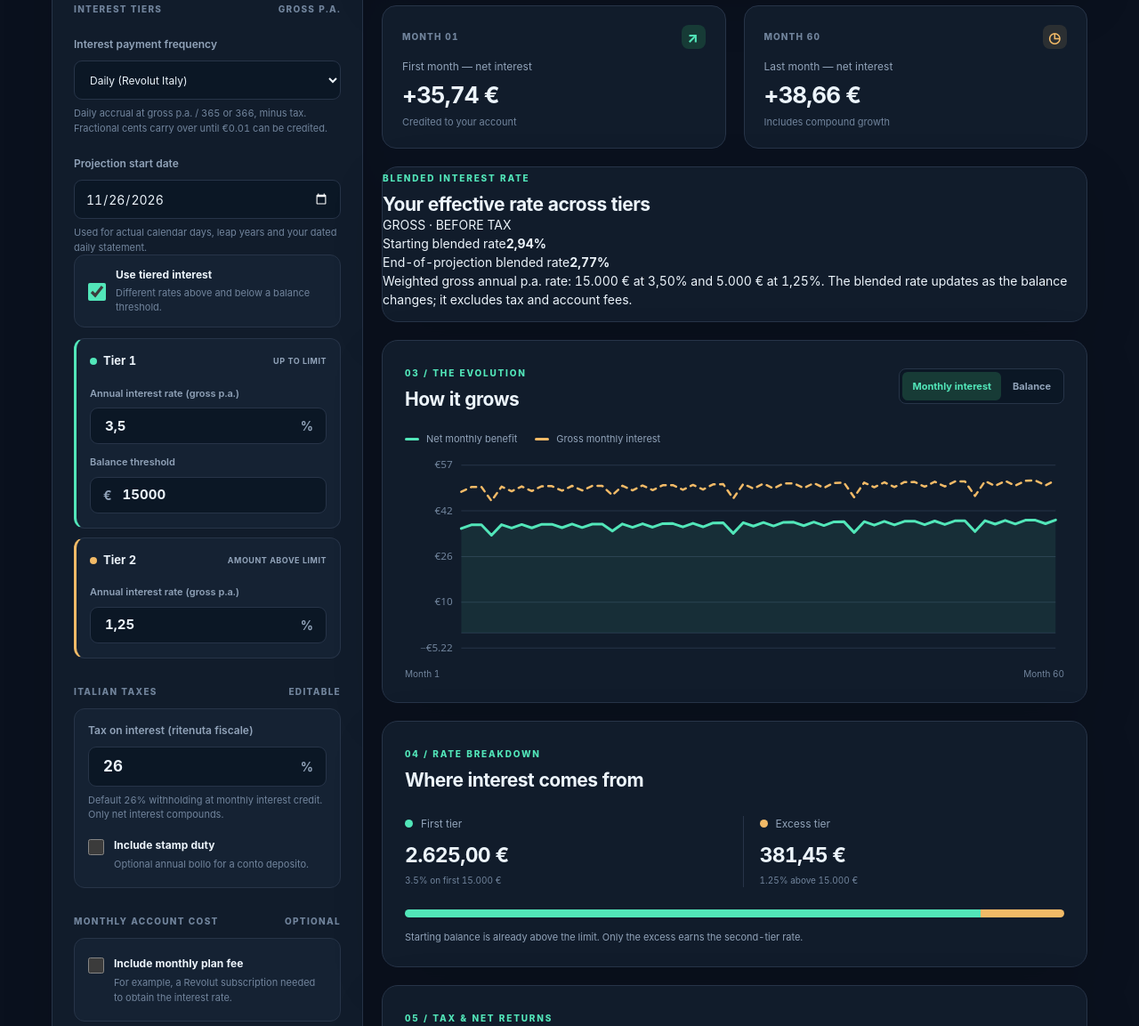
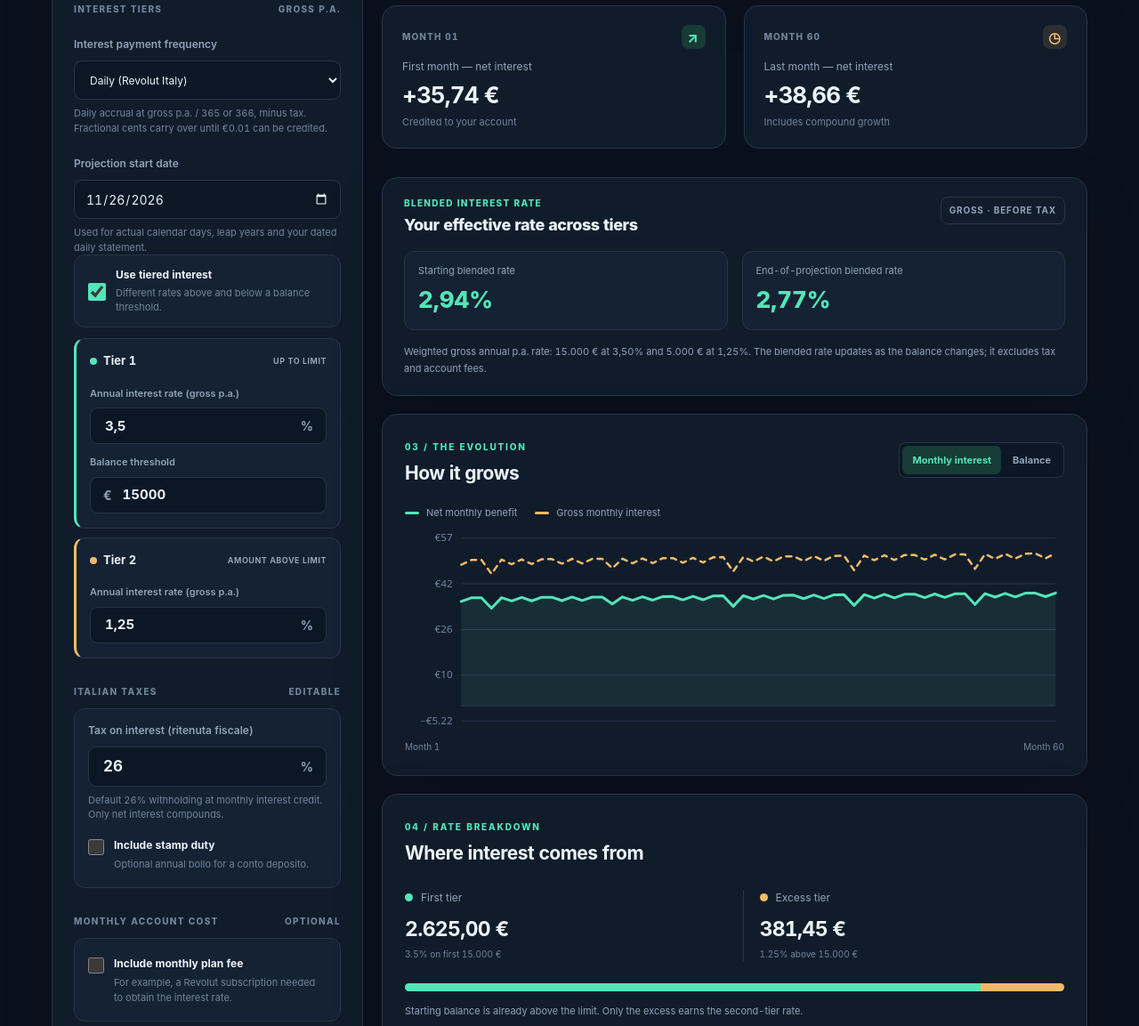
Before and after one commit to martinmarkpalmisano/savings-studio, a plain HTML site: page index.html in a window 1280 px wide. Shown: the part 753-1906 px from the top of the page at 89% size. Drawn offline with Linux system fonts and the light colour scheme.

Commit message:
Style blended interest indicator and correct single-rate table column visibility

```diff
--- a/assets/styles.css
+++ b/assets/styles.css
@@ -35,8 +35,8 @@ td.tax-amount{color:var(--amber)}
 .tier-mode-control small{line-height:1.45}
 .threshold-control[hidden],#excessTierCard[hidden]{display:none!important}
 body[data-rate-mode="single"] .breakdown-panel{display:none}
-body[data-rate-mode="single"] .statement-panel th:nth-child(4),
-body[data-rate-mode="single"] .statement-panel td:nth-child(4){display:none}
+body[data-rate-mode="single"] .statement-panel:not(#dailyStatementSection) th:nth-child(5),
+body[data-rate-mode="single"] .statement-panel:not(#dailyStatementSection) td:nth-child(5){display:none}
 
 /* Optional monthly plan subscription: external expense, not a savings withdrawal */
 #monthlyFeeContainer[hidden]{display:none!important}
@@ -62,3 +62,17 @@ body[data-rate-mode="single"] .statement-panel td:nth-child(4){display:none}
 .seo-guide-grid p{margin:0 0 9px}
 .seo-guide .guide-disclaimer{font-size:11px;color:var(--muted-2);border-top:1px solid var(--line);padding-top:15px}
 @media(max-width:650px){.seo-guide{padding:20px 19px}.seo-guide-grid{grid-template-columns:1fr;gap:3px}.seo-guide-body{font-size:12px}}
+
+/* Gross blended annual rate — one rate reflecting the weight of each tier */
+.blended-panel{padding:21px 24px;margin-top:12px}
+.blended-heading{display:flex;align-items:flex-start;justify-content:space-between;gap:12px;flex-wrap:wrap}
+.blended-heading .eyebrow{display:block;color:var(--mint);letter-spacing:.13em;font-weight:800;font-size:10px}
+.blended-heading h2{color:var(--text);font-size:18px;font-weight:760;line-height:1.35;margin:5px 0}
+.blended-tag{border-radius:8px;border:1px solid var(--line);color:var(--muted);font-size:10px;letter-spacing:.08em;font-weight:750;padding:7px 9px}
+.blended-values{display:grid;grid-template-columns:repeat(2,minmax(0,1fr));gap:16px;margin-top:12px}
+.blended-values>div{background:var(--card-2);border:1px solid var(--line);border-radius:11px;padding:14px 15px;min-width:0}
+.blended-values span{display:block;color:var(--muted);font-size:11px;line-height:1.4;margin-bottom:5px}
+.blended-values strong{display:block;color:var(--mint);font-size:26px;font-weight:800;font-variant-numeric:tabular-nums}
+.blended-note{color:var(--muted);font-size:11px;line-height:1.65;margin:15px 0 0}
+td.blended-cell{font-weight:750;color:var(--mint);white-space:nowrap}
+@media(max-width:450px){.blended-panel{padding:18px}.blended-values{gap:9px}.blended-values>div{padding:12px 10px}.blended-values strong{font-size:22px}.blended-heading h2{font-size:16px}}
```
